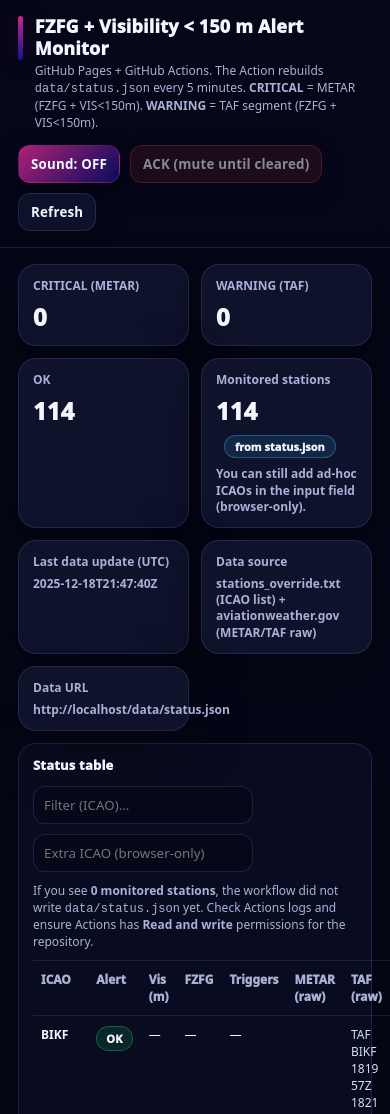
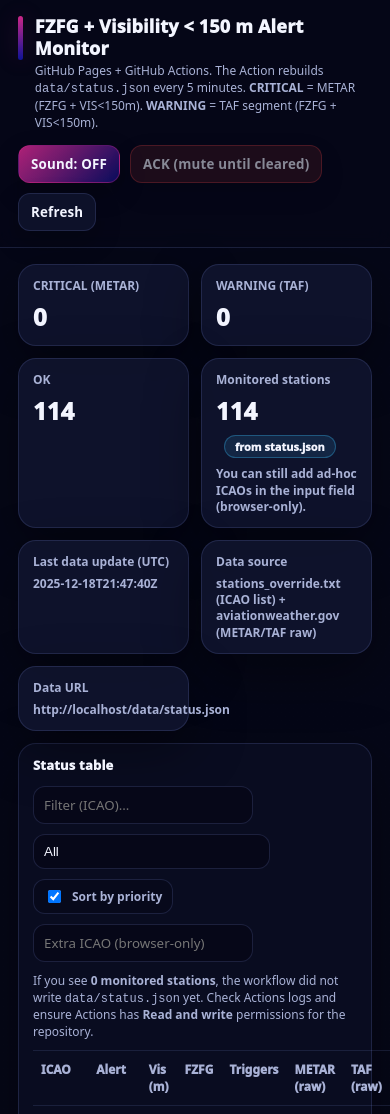
Before and after one commit to gergejhub/alertingwzz, a plain HTML site: page index.html in a window 390 px wide. Shown: the top 1114 px of the page. Drawn offline with Linux system fonts and the light colour scheme.

Commit message:
Add files via upload

```diff
--- a/index.html
+++ b/index.html
@@ -141,6 +141,29 @@
       outline:none;
       min-width: 220px;
     }
+    select{
+      background: rgba(6,8,24,.85);
+      border:1px solid var(--line);
+      color: var(--text);
+      padding:9px 10px;
+      border-radius: 12px;
+      outline:none;
+      min-width: 240px;
+      appearance: none;
+    }
+    .toggle{
+      display:flex; gap:8px; align-items:center;
+      padding:7px 10px;
+      border-radius:12px;
+      border:1px solid var(--line);
+      background: rgba(6,8,24,.55);
+      color: var(--muted);
+      font-size:12px;
+      font-weight:900;
+      user-select:none;
+    }
+    .toggle input{ min-width:auto; }
+
 
     table{width:100%;border-collapse:collapse;font-size:12px}
     th,td{border-top:1px solid rgba(105,120,190,.18);padding:10px 8px;vertical-align:top;}
@@ -172,6 +195,7 @@
     @media (max-width:1200px){
       .kpis{grid-template-columns: repeat(2, minmax(0,1fr));}
       input{min-width: 160px;}
+      select{min-width: 180px;}
     }
   </style>
 </head>
@@ -234,6 +258,17 @@
       <h2>Status table</h2>
       <div class="row">
         <input id="filter" placeholder="Filter (ICAO)..." />
+        <select id="alertFilter" title="Filter by alert level">
+          <option value="all">All</option>
+          <option value="alerts">Alerts only (CRITICAL + WARNING)</option>
+          <option value="critical">CRITICAL only</option>
+          <option value="warning">WARNING only</option>
+          <option value="ok">OK only</option>
+        </select>
+        <label class="toggle">
+          <input id="sortPriority" type="checkbox" checked />
+          <span>Sort by priority</span>
+        </label>
         <input id="extra" placeholder="Extra ICAO (browser-only)" title="Stored in your browser only" />
       </div>
     </div>
@@ -348,7 +383,54 @@
     const tbody = el("tbody");
     tbody.innerHTML = "";
 
-    const sorted = stations.slice().sort((a,b) => (a.icao||"").localeCompare(b.icao||""));
+    const alertFilter = (el("alertFilter")?.value || "all").toLowerCase();
+    const sortByPriority = !!el("sortPriority")?.checked;
+
+    function scoreAlert(a){
+      const v = (a && a.alert) ? String(a.alert).toUpperCase() : "OK";
+      if (v === "CRITICAL") return 2;
+      if (v === "WARNING") return 1;
+      return 0;
+    }
+
+    let filtered = stations.slice();
+
+    // Alert-level filtering
+    filtered = filtered.filter(s => {
+      const lvl = String(s.alert || "OK").toUpperCase();
+      if (alertFilter === "all") return true;
+      if (alertFilter === "alerts") return (lvl === "CRITICAL" || lvl === "WARNING");
+      if (alertFilter === "critical") return lvl === "CRITICAL";
+      if (alertFilter === "warning") return lvl === "WARNING";
+      if (alertFilter === "ok") return lvl === "OK";
+      return true;
+    });
+
+    const sorted = filtered.sort((a,b) => {
+      // Priority sort: CRITICAL > WARNING > OK
+      if (sortByPriority){
+        const d = scoreAlert(b) - scoreAlert(a);
+        if (d !== 0) return d;
+
+        // Within same priority: lower visibility first if available
+        const av = (a.vis_m === null || a.vis_m === undefined) ? 1e12 : Number(a.vis_m);
+        const bv = (b.vis_m === null || b.vis_m === undefined) ? 1e12 : Number(b.vis_m);
+        if (av !== bv) return av - bv;
+
+        // If both have same visibility: METAR trigger first, then TAF trigger
+        const am = a.metar_trigger ? 1 : 0;
+        const bm = b.metar_trigger ? 1 : 0;
+        if (am !== bm) return bm - am;
+
+        const at = a.taf_trigger ? 1 : 0;
+        const bt = b.taf_trigger ? 1 : 0;
+        if (at !== bt) return bt - at;
+      }
+
+      // Default stable ordering
+      return (a.icao||"").localeCompare(b.icao||"");
+    });
+
     for (const s of sorted) {
       if (q && !(s.icao || "").includes(q)) continue;
 
@@ -440,6 +522,8 @@
 
   el("filter").addEventListener("input", () => { if (state.lastPayload) render(state.lastPayload); });
   el("extra").addEventListener("change", () => { if (state.lastPayload) render(state.lastPayload); });
+  el("alertFilter").addEventListener("change", () => { if (state.lastPayload) render(state.lastPayload); });
+  el("sortPriority").addEventListener("change", () => { if (state.lastPayload) render(state.lastPayload); });
 
   el("extra").value = localStorage.getItem(LS_EXTRA) || "";
   load();
```
